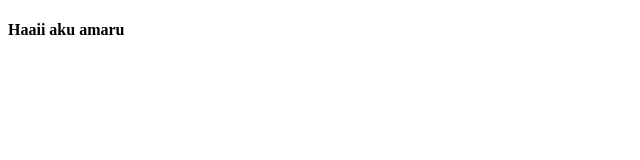
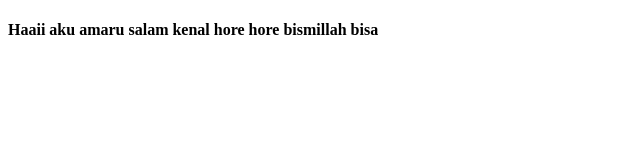
Before and after one commit to amarufrz/percobaan, a plain HTML site: page index.html in a window 1280 px wide. Shown: the whole page, without its empty margins (0-640 px from the left). Drawn offline with Linux system fonts and the light colour scheme.

Commit message:
second coba

```diff
--- a/index.html
+++ b/index.html
@@ -4,6 +4,6 @@
         <title>Test Amaru</title>
     </head>
     <body>
-            <h4>Haaii aku amaru</h4>
+            <h4>Haaii aku amaru salam kenal hore hore bismillah bisa </h4>
     </body>
 <html>
```
